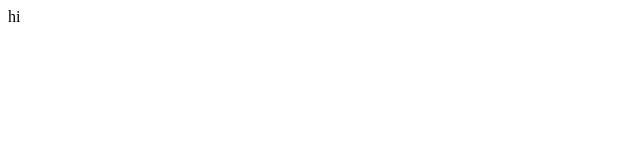
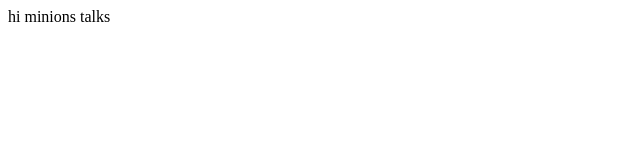
Before and after one commit to abhinashbhengra/markSix_minionsTalk, a plain HTML site: page index.html in a window 1280 px wide. Shown: the whole page, without its empty margins (0-640 px from the left). Drawn offline with Linux system fonts and the light colour scheme.

Commit message:
document

```diff
--- a/index.html
+++ b/index.html
@@ -7,6 +7,6 @@
     <title>Minions</title>
   </head>
   <body>
-    hi
+    hi minions talks
   </body>
 </html>
```
